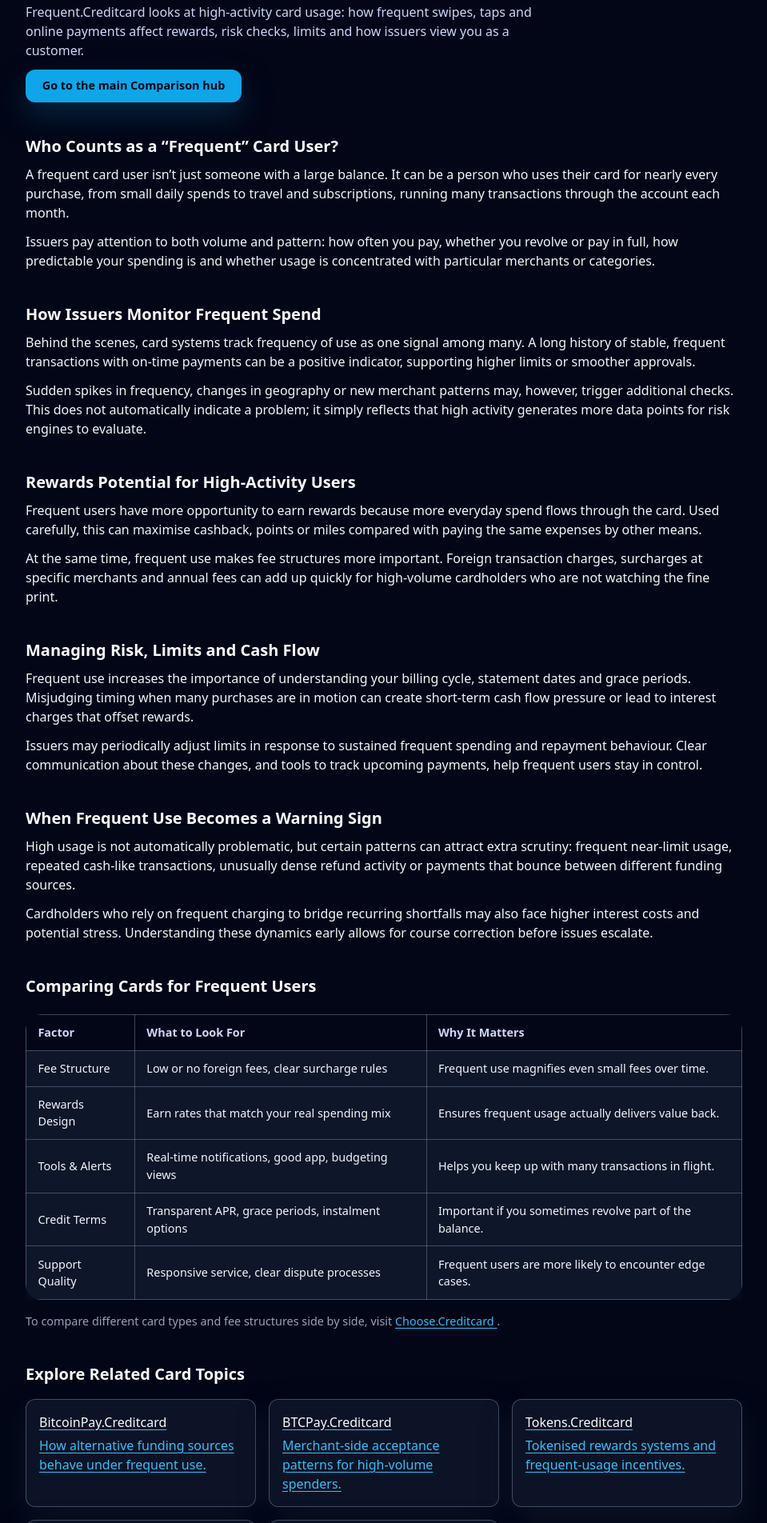
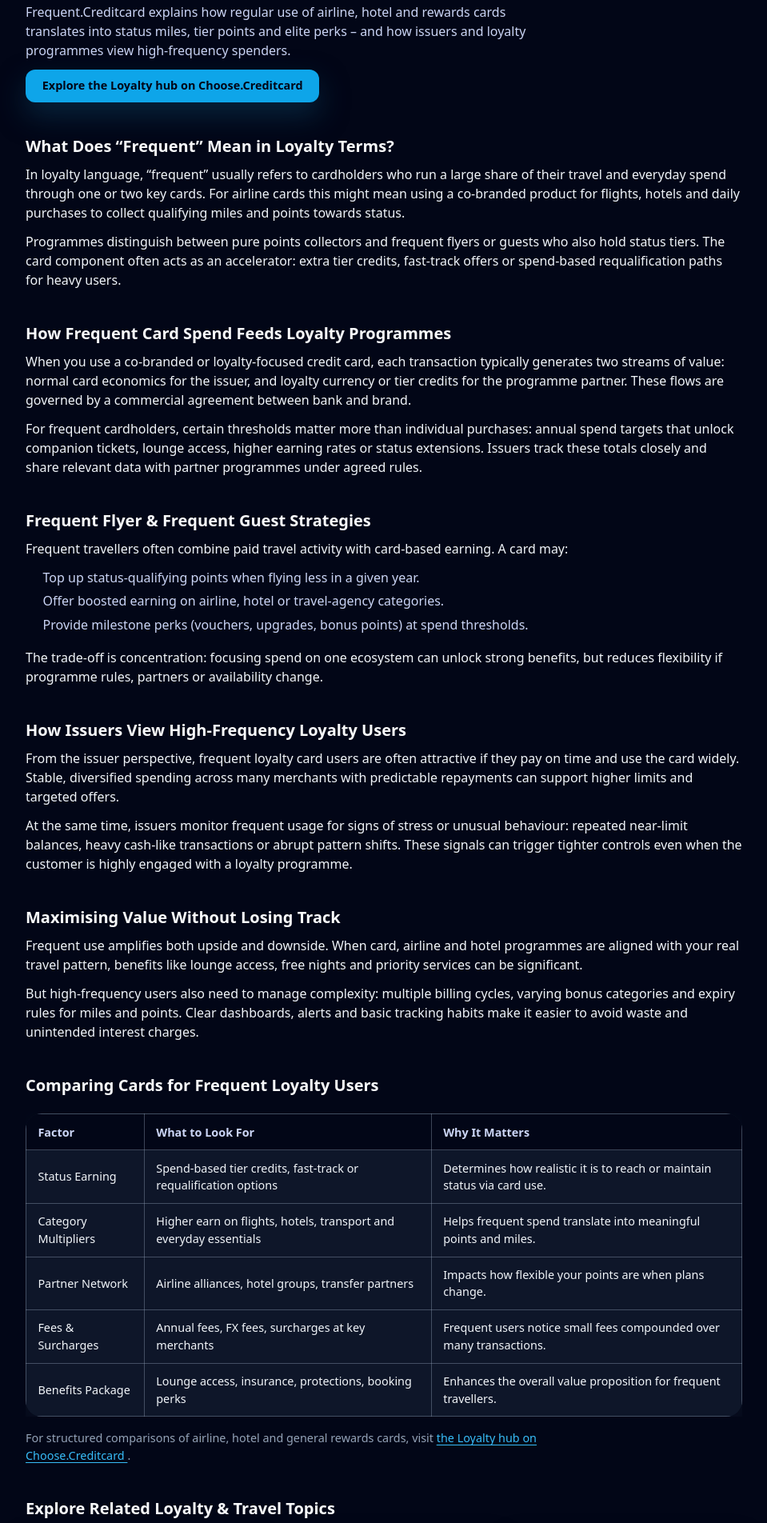
Before and after one commit to ChooseCreditCard/frequent.creditcard, a plain HTML site: page index.html in a window 1280 px wide. Shown: the part 300-2204 px from the top of the page at 80% size, without its empty margins (160-1119 px from the left). Drawn offline with nearby package versions, Linux system fonts and the light colour scheme.

Commit message:
Update index.html

```diff
--- a/index.html
+++ b/index.html
@@ -4,22 +4,22 @@
   <meta charset="UTF-8" />
   <meta name="viewport" content="width=device-width, initial-scale=1" />
 
-  <title>Frequent.Creditcard – Frequent Use, Habits & High-Activity Cardholders</title>
-  <meta name="description" content="Understand what it means to be a frequent credit-card user: spending patterns, risk, rewards optimisation and how issuers view high-activity cardholders." />
+  <title>Frequent.Creditcard – Frequent Flyer & Loyalty Card Usage Explained</title>
+  <meta name="description" content="Understand how frequent-flyer and high-loyalty credit cards work: status earning, tier points, elite benefits and everyday spend strategies." />
   <meta name="robots" content="index,follow" />
   <link rel="canonical" href="https://frequent.creditcard/" />
 
   <!-- Open Graph -->
-  <meta property="og:title" content="Frequent.Creditcard – Frequent Use & Cardholder Behaviour Explained" />
-  <meta property="og:description" content="Learn how frequent card usage affects rewards, risk checks, credit decisions and day-to-day account management." />
+  <meta property="og:title" content="Frequent.Creditcard – Frequent Flyer & Loyalty Card Usage Explained" />
+  <meta property="og:description" content="Learn how frequent use of airline, hotel and travel cards earns status, points and benefits – and what issuers look at behind the scenes." />
   <meta property="og:type" content="website" />
   <meta property="og:url" content="https://frequent.creditcard/" />
   <meta property="og:image" content="https://choose.creditcard/preview.png?utm_source=frequent.creditcard&utm_medium=referral&utm_campaign=og_image" />
 
   <!-- Twitter -->
   <meta name="twitter:card" content="summary_large_image" />
-  <meta name="twitter:title" content="Frequent.Creditcard – Frequent Card Use & Behaviour" />
-  <meta name="twitter:description" content="Independent explanation of frequent card spending, issuer monitoring, rewards potential and practical trade-offs." />
+  <meta name="twitter:title" content="Frequent.Creditcard – Frequent Flyer & Loyalty Usage" />
+  <meta name="twitter:description" content="Independent explainer for frequent users of airline, hotel and rewards credit cards: tiers, status, risk checks and everyday spend." />
   <meta name="twitter:image" content="https://choose.creditcard/preview.png?utm_source=frequent.creditcard&utm_medium=referral&utm_campaign=twitter_image" />
 
   <!-- GA4 -->
@@ -44,7 +44,7 @@
         <div class="cc-logo">CC</div>
         <div class="brand-text">
           <div class="brand-title">Frequent.Creditcard</div>
-          <div class="brand-subtitle">Frequent Use & High-Activity Cardholders</div>
+          <div class="brand-subtitle">Frequent Flyer & Loyalty Card Usage</div>
         </div>
       </div>
       <nav class="nav-links" aria-label="Page navigation">
@@ -68,89 +68,93 @@
     <!-- Hero -->
     <section class="hero">
       <div class="hero-content">
-        <h1>What It Really Means to Use a Credit Card Frequently</h1>
+        <h1>How Frequent Use Drives Status, Points & Loyalty Value</h1>
         <p class="hero-lead">
-          Frequent.Creditcard looks at high-activity card usage: how frequent swipes, taps and online payments affect
-          rewards, risk checks, limits and how issuers view you as a customer.
+          Frequent.Creditcard explains how regular use of airline, hotel and rewards cards translates into status miles,
+          tier points and elite perks – and how issuers and loyalty programmes view high-frequency spenders.
         </p>
         <a class="cta"
-           href="https://choose.creditcard/?utm_source=frequent.creditcard&utm_medium=referral&utm_campaign=hero_cta">
-          Go to the main Comparison hub
+           href="https://choose.creditcard/loyalty/?utm_source=frequent.creditcard&utm_medium=referral&utm_campaign=hero_cta">
+          Explore the Loyalty hub on Choose.Creditcard
         </a>
       </div>
     </section>
 
     <!-- Content sections -->
     <section id="overview" class="section">
-      <h2>Who Counts as a “Frequent” Card User?</h2>
+      <h2>What Does “Frequent” Mean in Loyalty Terms?</h2>
       <p>
-        A frequent card user isn’t just someone with a large balance. It can be a person who uses their card for nearly
-        every purchase, from small daily spends to travel and subscriptions, running many transactions through the
-        account each month.
+        In loyalty language, “frequent” usually refers to cardholders who run a large share of their travel and everyday
+        spend through one or two key cards. For airline cards this might mean using a co-branded product for flights,
+        hotels and daily purchases to collect qualifying miles and points towards status.
       </p>
       <p>
-        Issuers pay attention to both volume and pattern: how often you pay, whether you revolve or pay in full, how
-        predictable your spending is and whether usage is concentrated with particular merchants or categories.
+        Programmes distinguish between pure points collectors and frequent flyers or guests who also hold status tiers.
+        The card component often acts as an accelerator: extra tier credits, fast-track offers or spend-based
+        requalification paths for heavy users.
       </p>
     </section>
 
     <section id="mechanics" class="section">
-      <h2>How Issuers Monitor Frequent Spend</h2>
+      <h2>How Frequent Card Spend Feeds Loyalty Programmes</h2>
       <p>
-        Behind the scenes, card systems track frequency of use as one signal among many. A long history of stable,
-        frequent transactions with on-time payments can be a positive indicator, supporting higher limits or smoother
-        approvals.
+        When you use a co-branded or loyalty-focused credit card, each transaction typically generates two streams of
+        value: normal card economics for the issuer, and loyalty currency or tier credits for the programme partner.
+        These flows are governed by a commercial agreement between bank and brand.
       </p>
       <p>
-        Sudden spikes in frequency, changes in geography or new merchant patterns may, however, trigger additional
-        checks. This does not automatically indicate a problem; it simply reflects that high activity generates more
-        data points for risk engines to evaluate.
+        For frequent cardholders, certain thresholds matter more than individual purchases: annual spend targets that
+        unlock companion tickets, lounge access, higher earning rates or status extensions. Issuers track these totals
+        closely and share relevant data with partner programmes under agreed rules.
       </p>
     </section>
 
     <section class="section">
-      <h2>Rewards Potential for High-Activity Users</h2>
+      <h2>Frequent Flyer & Frequent Guest Strategies</h2>
       <p>
-        Frequent users have more opportunity to earn rewards because more everyday spend flows through the card. Used
-        carefully, this can maximise cashback, points or miles compared with paying the same expenses by other means.
+        Frequent travellers often combine paid travel activity with card-based earning. A card may:
       </p>
+      <ul class="list">
+        <li>Top up status-qualifying points when flying less in a given year.</li>
+        <li>Offer boosted earning on airline, hotel or travel-agency categories.</li>
+        <li>Provide milestone perks (vouchers, upgrades, bonus points) at spend thresholds.</li>
+      </ul>
       <p>
-        At the same time, frequent use makes fee structures more important. Foreign transaction charges, surcharges at
-        specific merchants and annual fees can add up quickly for high-volume cardholders who are not watching the fine
-        print.
+        The trade-off is concentration: focusing spend on one ecosystem can unlock strong benefits, but reduces
+        flexibility if programme rules, partners or availability change.
       </p>
     </section>
 
     <section class="section">
-      <h2>Managing Risk, Limits and Cash Flow</h2>
+      <h2>How Issuers View High-Frequency Loyalty Users</h2>
       <p>
-        Frequent use increases the importance of understanding your billing cycle, statement dates and grace periods.
-        Misjudging timing when many purchases are in motion can create short-term cash flow pressure or lead to interest
-        charges that offset rewards.
+        From the issuer perspective, frequent loyalty card users are often attractive if they pay on time and use the
+        card widely. Stable, diversified spending across many merchants with predictable repayments can support higher
+        limits and targeted offers.
       </p>
       <p>
-        Issuers may periodically adjust limits in response to sustained frequent spending and repayment behaviour.
-        Clear communication about these changes, and tools to track upcoming payments, help frequent users stay in
-        control.
+        At the same time, issuers monitor frequent usage for signs of stress or unusual behaviour: repeated near-limit
+        balances, heavy cash-like transactions or abrupt pattern shifts. These signals can trigger tighter controls even
+        when the customer is highly engaged with a loyalty programme.
       </p>
     </section>
 
     <section class="section">
-      <h2>When Frequent Use Becomes a Warning Sign</h2>
+      <h2>Maximising Value Without Losing Track</h2>
       <p>
-        High usage is not automatically problematic, but certain patterns can attract extra scrutiny: frequent near-limit
-        usage, repeated cash-like transactions, unusually dense refund activity or payments that bounce between
-        different funding sources.
+        Frequent use amplifies both upside and downside. When card, airline and hotel programmes are aligned with your
+        real travel pattern, benefits like lounge access, free nights and priority services can be significant.
       </p>
       <p>
-        Cardholders who rely on frequent charging to bridge recurring shortfalls may also face higher interest costs and
-        potential stress. Understanding these dynamics early allows for course correction before issues escalate.
+        But high-frequency users also need to manage complexity: multiple billing cycles, varying bonus categories and
+        expiry rules for miles and points. Clear dashboards, alerts and basic tracking habits make it easier to avoid
+        waste and unintended interest charges.
       </p>
     </section>
 
     <!-- Comparison block -->
     <section id="compare" class="section">
-      <h2>Comparing Cards for Frequent Users</h2>
+      <h2>Comparing Cards for Frequent Loyalty Users</h2>
       <div class="table-wrap">
         <table class="table">
           <thead>
@@ -162,69 +166,69 @@
           </thead>
           <tbody>
             <tr>
-              <td>Fee Structure</td>
-              <td>Low or no foreign fees, clear surcharge rules</td>
-              <td>Frequent use magnifies even small fees over time.</td>
+              <td>Status Earning</td>
+              <td>Spend-based tier credits, fast-track or requalification options</td>
+              <td>Determines how realistic it is to reach or maintain status via card use.</td>
             </tr>
             <tr>
-              <td>Rewards Design</td>
-              <td>Earn rates that match your real spending mix</td>
-              <td>Ensures frequent usage actually delivers value back.</td>
+              <td>Category Multipliers</td>
+              <td>Higher earn on flights, hotels, transport and everyday essentials</td>
+              <td>Helps frequent spend translate into meaningful points and miles.</td>
             </tr>
             <tr>
-              <td>Tools &amp; Alerts</td>
-              <td>Real-time notifications, good app, budgeting views</td>
-              <td>Helps you keep up with many transactions in flight.</td>
+              <td>Partner Network</td>
+              <td>Airline alliances, hotel groups, transfer partners</td>
+              <td>Impacts how flexible your points are when plans change.</td>
             </tr>
             <tr>
-              <td>Credit Terms</td>
-              <td>Transparent APR, grace periods, instalment options</td>
-              <td>Important if you sometimes revolve part of the balance.</td>
+              <td>Fees &amp; Surcharges</td>
+              <td>Annual fees, FX fees, surcharges at key merchants</td>
+              <td>Frequent users notice small fees compounded over many transactions.</td>
             </tr>
             <tr>
-              <td>Support Quality</td>
-              <td>Responsive service, clear dispute processes</td>
-              <td>Frequent users are more likely to encounter edge cases.</td>
+              <td>Benefits Package</td>
+              <td>Lounge access, insurance, protections, booking perks</td>
+              <td>Enhances the overall value proposition for frequent travellers.</td>
             </tr>
           </tbody>
         </table>
       </div>
       <p class="small">
-        To compare different card types and fee structures side by side, visit
-        <a href="https://choose.creditcard/?utm_source=frequent.creditcard&utm_medium=referral&utm_campaign=comparison_section">
-          Choose.Creditcard
+        For structured comparisons of airline, hotel and general rewards cards, visit
+        <a href="https://choose.creditcard/loyalty/?utm_source=frequent.creditcard&utm_medium=referral&utm_campaign=comparison_section">
+          the Loyalty hub on Choose.Creditcard
         </a>.
       </p>
     </section>
 
     <!-- Cluster links -->
     <section class="section">
-      <h2>Explore Related Card Topics</h2>
+      <h2>Explore Related Loyalty & Travel Topics</h2>
       <div class="cluster-grid">
         <a class="cluster-card"
            href="https://bitcoinpay.creditcard/?utm_source=frequent.creditcard&utm_medium=referral&utm_campaign=cluster_bitcoinpay">
           <h3>BitcoinPay.Creditcard</h3>
-          <p>How alternative funding sources behave under frequent use.</p>
+          <p>Alternative funding for travel-heavy card spend.</p>
         </a>
         <a class="cluster-card"
            href="https://btcpay.creditcard/?utm_source=frequent.creditcard&utm_medium=referral&utm_campaign=cluster_btcpay">
           <h3>BTCPay.Creditcard</h3>
-          <p>Merchant-side acceptance patterns for high-volume spenders.</p>
+          <p>Merchant acceptance and routing for frequent online purchases.</p>
         </a>
         <a class="cluster-card"
            href="https://tokens.creditcard/?utm_source=frequent.creditcard&utm_medium=referral&utm_campaign=cluster_tokens">
           <h3>Tokens.Creditcard</h3>
-          <p>Tokenised rewards systems and frequent-usage incentives.</p>
+          <p>Tokenised loyalty points and coalition reward schemes.</p>
         </a>
         <a class="cluster-card"
            href="https://defipay.creditcard/?utm_source=frequent.creditcard&utm_medium=referral&utm_campaign=cluster_defipay">
           <h3>DefiPay.Creditcard</h3>
-          <p>Alternative credit and payment rails for active users.</p>
+          <p>Experimental ways to fund or enhance loyalty spend.</p>
         </a>
         <a class="cluster-card"
            href="https://virtualpay.creditcard/?utm_source=frequent.creditcard&utm_medium=referral&utm_campaign=cluster_virtualpay">
           <h3>VirtualPay.Creditcard</h3>
-          <p>Using virtual cards for recurring and subscription-heavy spend.</p>
+          <p>Using virtual cards for recurring travel and subscription costs.</p>
         </a>
       </div>
     </section>
@@ -234,34 +238,34 @@
       <h2>Part of The CreditCard Collection</h2>
       <p class="small">
         Frequent.Creditcard is one spoke in <strong>The CreditCard Collection</strong> — a network of focused microsites
-        operated by ronarn AS. Each site explains a single angle of card usage or infrastructure before sending you to
+        operated by ronarn AS. Each site explains a single angle of card usage or infrastructure, then points to
         independent comparison tools.
       </p>
       <p class="small">
-        This page concentrates on frequent usage patterns, not on promoting any specific product. It does not provide
-        personal financial advice; instead, it restates common issuer considerations so you can better understand how
-        high-activity behaviour is viewed.
+        This page concentrates on frequent flyer and loyalty-focused card usage. It does not promote specific products or
+        provide personal financial advice; instead, it summarises how loyalty and issuer documentation typically describe
+        the role of frequent spend.
       </p>
 
-      <!-- ROOT / COMPARISON HUB SNIPPET -->
+      <!-- Loyalty hub snippet -->
       <div class="hub-link">
-        <a href="https://choose.creditcard/?utm_source=frequent.creditcard&utm_medium=referral&utm_campaign=minisite_to_hub"
+        <a href="https://choose.creditcard/loyalty/?utm_source=frequent.creditcard&utm_medium=referral&utm_campaign=minisite_to_hub"
            class="text-sm text-slate-600 hover:text-slate-900">
-          Learn more at the Comparison hub
+          Learn more at the Loyalty hub
         </a>
       </div>
     </section>
 
     <!-- Bottom CTA -->
     <section class="section">
-      <h2>Ready to See Which Cards Suit Frequent Use?</h2>
+      <h2>Ready to Find a Card for Frequent Loyalty Use?</h2>
       <p class="small">
-        Use Frequent.Creditcard as a framework for thinking about your own patterns — then head to the main hub to
-        compare cards by rewards, fees, protections and day-to-day usability.
+        Use Frequent.Creditcard as a framework for thinking about status earning and everyday spend — then head to the
+        Loyalty hub to compare real cards by earning rates, benefits and programme partners.
       </p>
       <a class="cta"
-         href="https://choose.creditcard/?utm_source=frequent.creditcard&utm_medium=referral&utm_campaign=bottom_cta">
-        Go to Choose.Creditcard
+         href="https://choose.creditcard/loyalty/?utm_source=frequent.creditcard&utm_medium=referral&utm_campaign=bottom_cta">
+        Go to the Loyalty hub
       </a>
     </section>
   </main>
```
